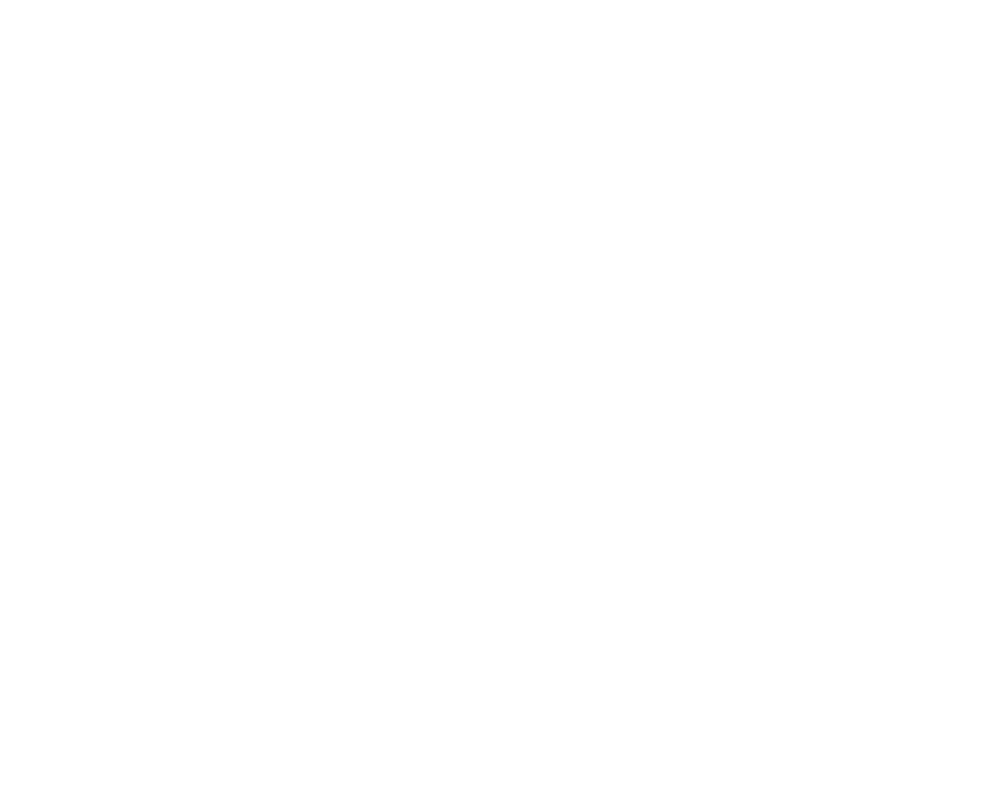
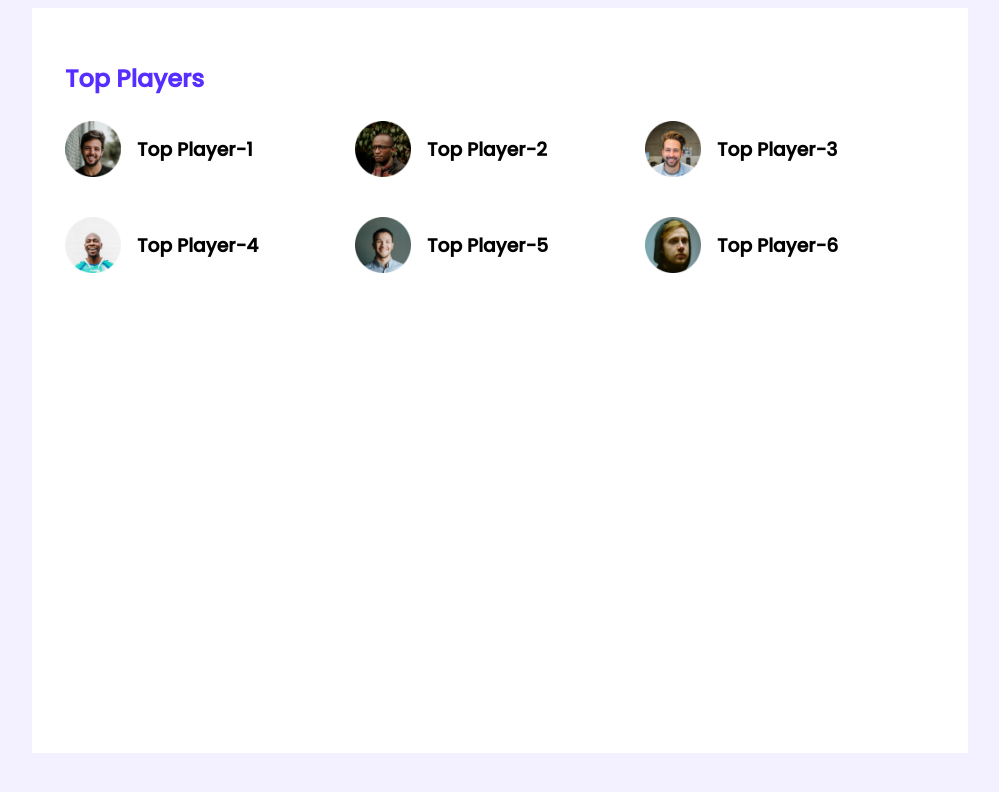
Before and after one commit to FarhadH1423/leader-board, a plain HTML site: page index.html in a window 1280 px wide. Shown: the whole page, without its empty margins (140-1139 px from the left). Drawn offline with Linux system fonts and the light colour scheme.

Commit message:
PLayers Part

```diff
--- a/index.html
+++ b/index.html
@@ -10,5 +10,44 @@
 </head>
 <body>
 
+    <header>
+
+    </header>
+    <main>
+        <!-- top players and top blogs -->
+        <section class="container">
+            <!-- top player -->
+            <div class="top-players">
+                <h2 class="section-title">Top Players</h2>
+                <div class="players">
+                    <!-- .player*6>img[src="images/players/player-$.png"]+h3{Top Player-$} -->
+                    <div class="player">
+                        <img src="images/players/player-1.png" alt="">
+                        <h3 class="player-name">Top Player-1</h3>
+                    </div>
+                    <div class="player">
+                        <img src="images/players/player-2.png" alt="">
+                        <h3 class="player-name">Top Player-2</h3>
+                    </div>
+                    <div class="player">
+                        <img src="images/players/player-3.png" alt="">
+                        <h3 class="player-name">Top Player-3</h3>
+                    </div>
+                    <div class="player">
+                        <img src="images/players/player-4.png" alt="">
+                        <h3 class="player-name">Top Player-4</h3>
+                    </div>
+                    <div class="player">
+                        <img src="images/players/player-5.png" alt="">
+                        <h3 class="player-name">Top Player-5</h3>
+                    </div>
+                    <div class="player">
+                        <img src="images/players/player-6.png" alt="">
+                        <h3 class="player-name">Top Player-6</h3>
+                    </div>
+                </div>
+            </div>
+        </section>
+    </main>
 </body>
 </html>
--- a/styles/style.css
+++ b/styles/style.css
@@ -0,0 +1,46 @@
+@import url('https://fonts.googleapis.com/css2?family=Poppins:wght@500&display=swap');
+
+/* Top Players style */
+
+body{
+    font-family: 'Poppins', sans-serif;
+    background-color: #F3F1FF;
+}
+
+main{
+    display: flex;
+    justify-content: center;
+
+}
+.container{
+    background-color: #FFFFFF;
+    width: 870px;
+    height: 679px;
+    padding: 33px;
+
+}
+
+.section-title{
+    color: #562EFF;
+    font-size: 24px;
+
+}
+
+.players{
+    display: grid;
+    /* grid-template-columns: repeat(3, 1fr); */
+    grid-template-columns: 1fr 1fr 1fr;
+    grid-row-gap: 30px;
+}
+.player{
+    display: flex;
+    align-items: center;
+}
+.player img{
+    height: 56px;
+    width: 56px;
+}
+
+.player-name{
+    margin-left: 16px;
+}
```
